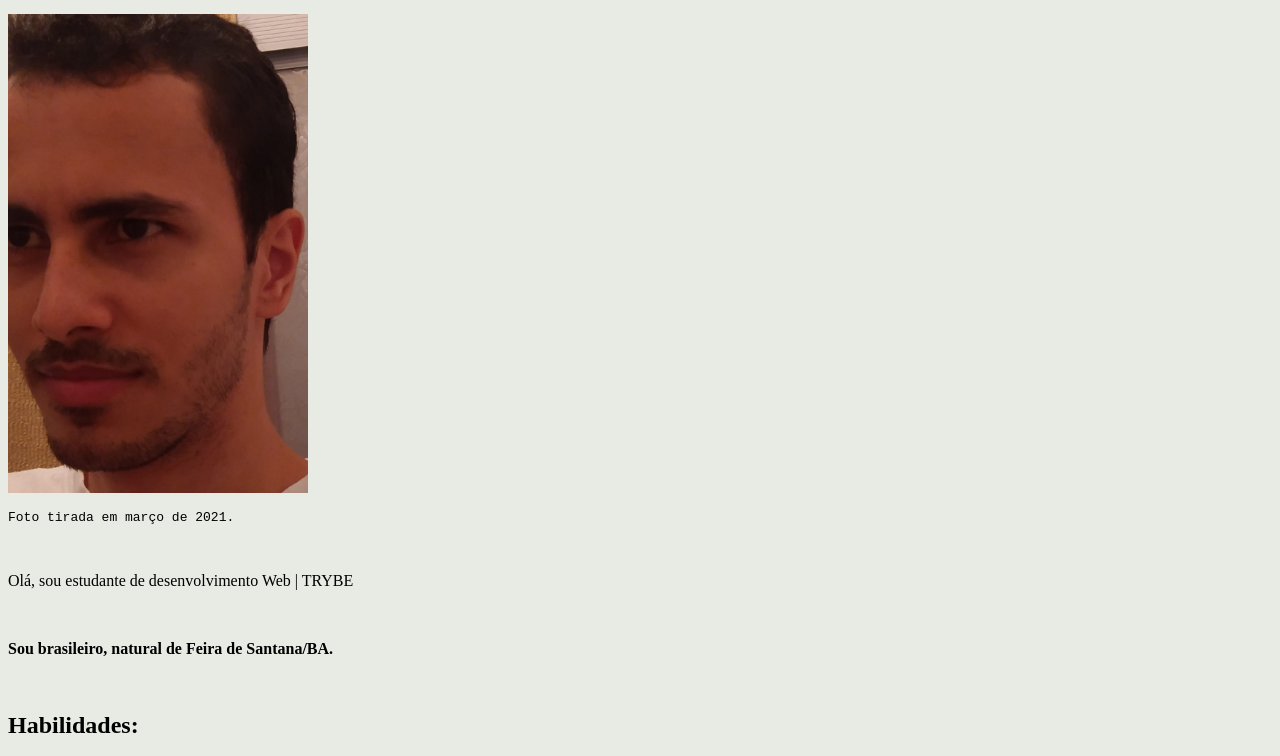
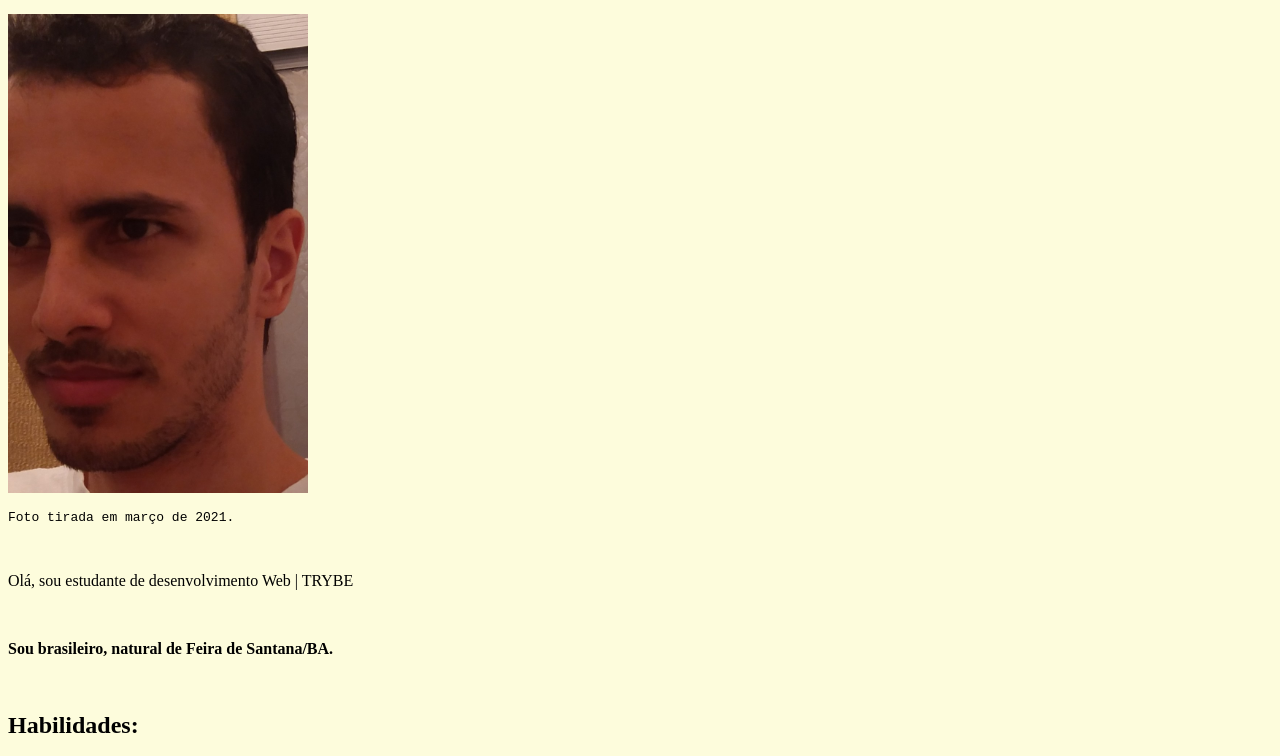
Before and after one commit to ramonvitorrv/ramonvitorrv.github.io, a plain HTML site: page index.html in a window 1280 px wide. Shown: the part 242-998 px from the top of the page. Drawn offline with Linux system fonts and the light colour scheme.

Commit message:
Correção cor de fundo.

```diff
--- a/index.html
+++ b/index.html
@@ -5,7 +5,7 @@
        <title>Portifólio</title>
        <style>
            body{
-               background-color: #E8EBE4;
+               background-color: #fdfcdc;
            }
 
            #meu_nome{
```
